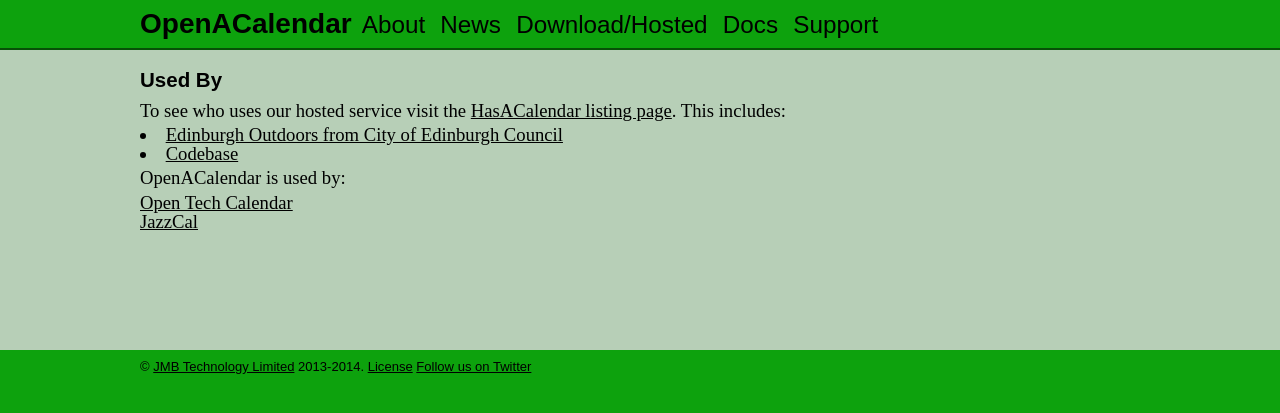
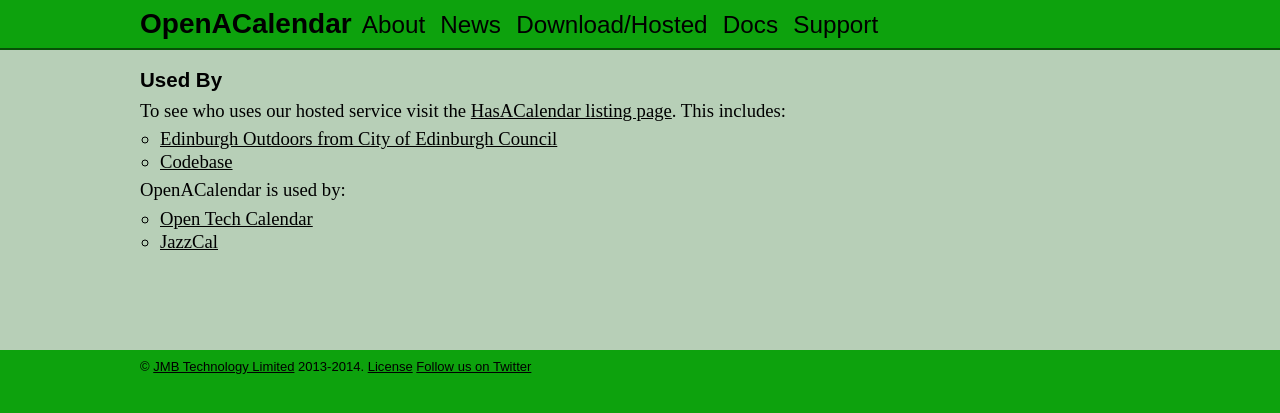
Before and after one commit to OpenACalendar/openacalendar.github.io, a Jekyll site: the page built from usedby.html, in a window 1280 px wide. Shown: the top 413 px of the page. Built offline with Jekyll 4.4.1, drawn with Linux system fonts in a browser that asks for light colours; Markdown is read by kramdown in place of the engine named in the settings; comment, search, counter and statistics services are not loaded.

Commit message:
Fixed HTML, added class

```diff
--- a/usedby.html
+++ b/usedby.html
@@ -6,16 +6,16 @@
 <h2>Used By</h2>
 
 
-<p>To see who uses our hosted service visit the <a href="https://ican.hasacalendar.co.uk/discover">HasACalendar listing page</a>. This includes: </P
+<p>To see who uses our hosted service visit the <a href="https://ican.hasacalendar.co.uk/discover">HasACalendar listing page</a>. This includes: </P>
 
-<ul>
+<ul class="normallist">
 	<li><a href="http://www.edinburghoutdoors.org.uk/">Edinburgh Outdoors from City of Edinburgh Council</a></li>
 	<li><a href="http://www.thisiscodebase.com/">Codebase</a></li>
 </ul>
 
 <p>OpenACalendar is used by:</p>
 
-<ul>
+<ul class="normallist">
 	<li><a href="https://opentechcalendar.co.uk/">Open Tech Calendar</a></li>
 	<li><a href="http://jazzcal.com/">JazzCal</a></li>
 </ul>
```
